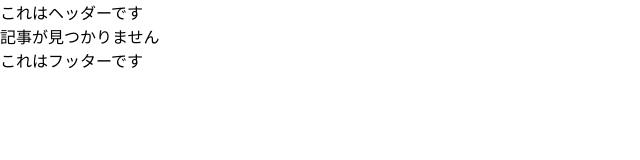
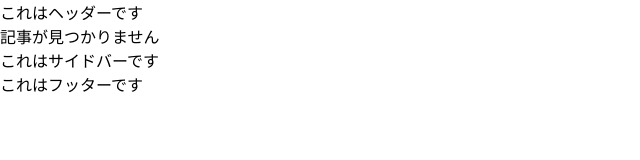
Before and after one commit to caliglacy/blog-react, a React (Create React App) app: page /post/1 in a window 1280 px wide. Shown: the top 160 px of the page, without its empty margins (0-640 px from the left). Built offline with nearby package versions, Linux system fonts and the light colour scheme; no server answers; the HTML template or start-up script is replaced by a standard one.

Commit message:
✨ サイドバーを追加

```diff
--- a/src/App.js
+++ b/src/App.js
@@ -6,6 +6,7 @@ import { Page404 } from "./pages/Page404";
 import { PostSearch } from "./pages/PostSearch";
 import { Header } from "./components/Header";
 import { Footer } from "./components/Footer";
+import { SideBar } from "./components/SideBar";
 
 function App() {
   return (
@@ -20,6 +21,7 @@ function App() {
           <Route component={Page404} />
         </Switch>
       </BrowserRouter>
+      <SideBar />
       <Footer />
     </div>
   );
--- /dev/null
+++ b/src/components/SideBar.js
@@ -0,0 +1,5 @@
+const SideBar = () => {
+  return <div>これはサイドバーです</div>;
+};
+
+export { SideBar };
```
